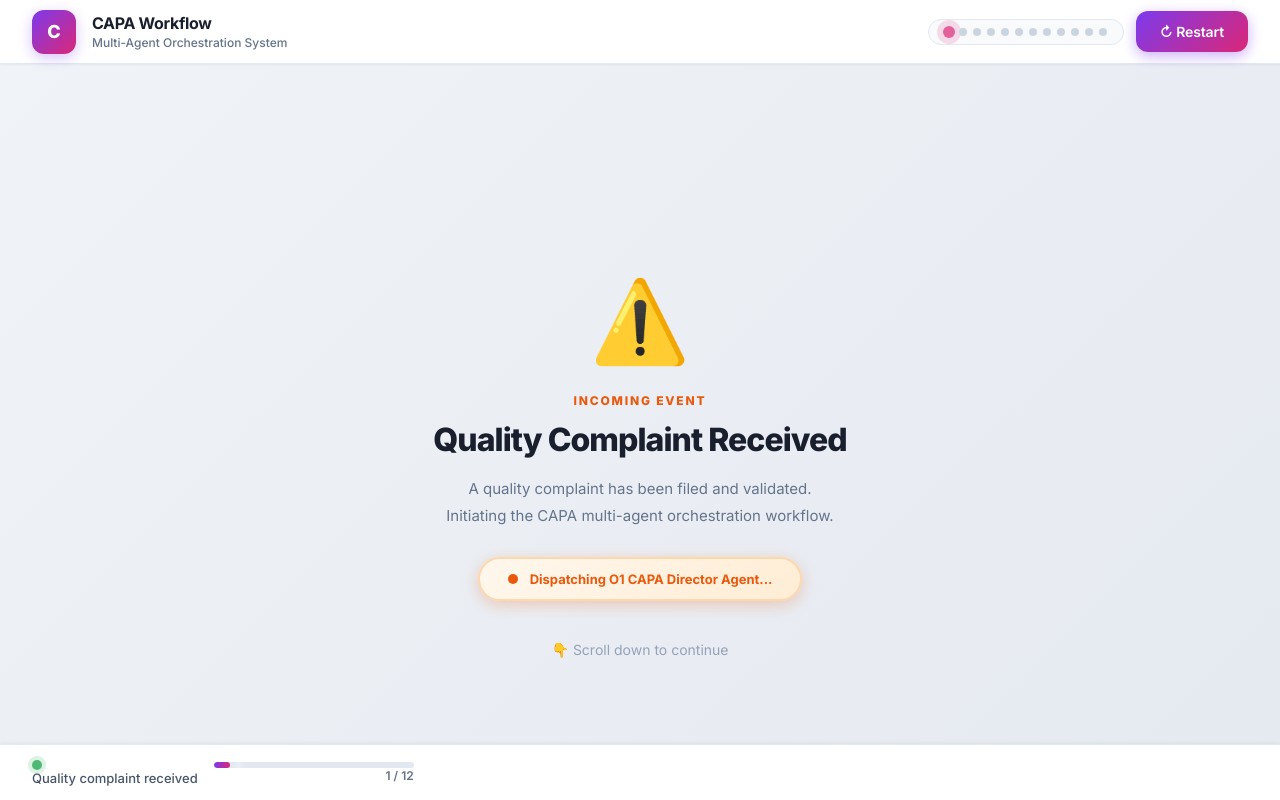
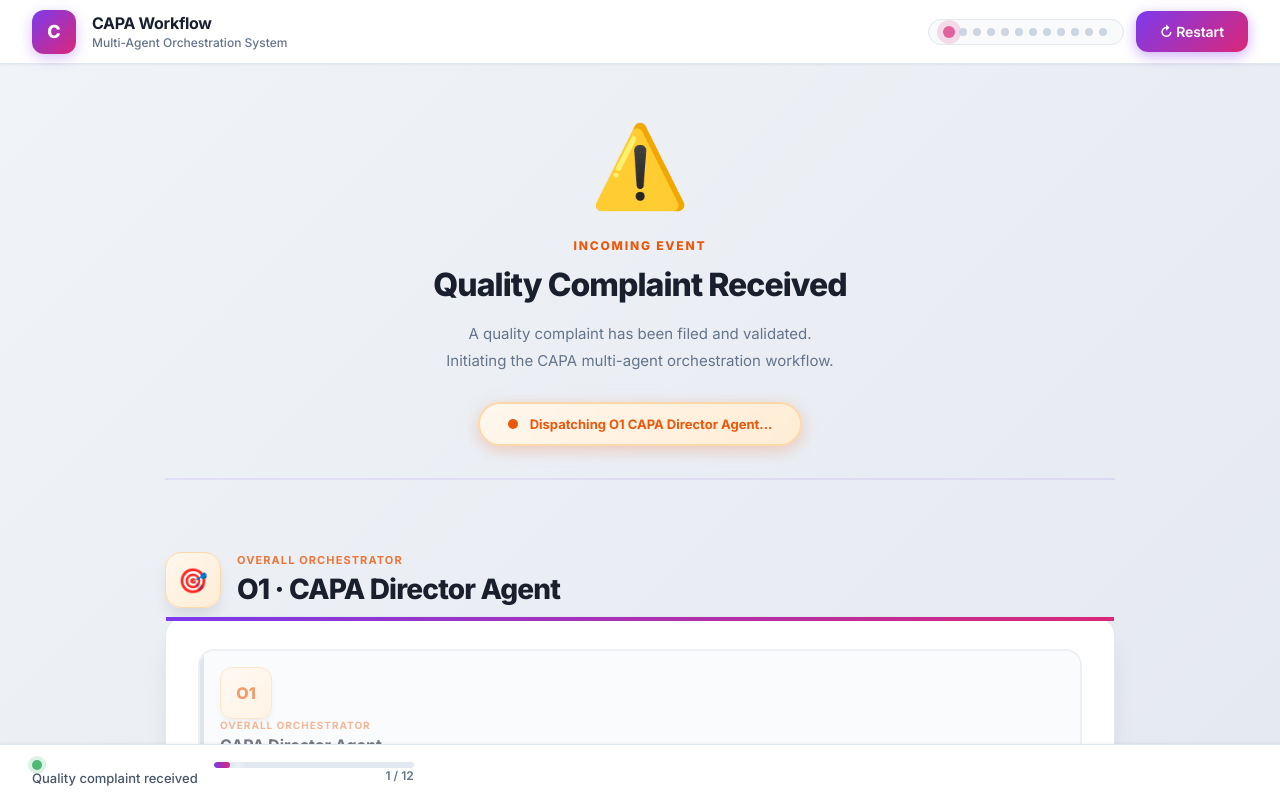
Before and after one commit to SathyaNovintix/Orchestration, a website: page capa flow video/index.html in a window 1280 px wide. Both pictures are taken after a click on the button "▶ Run Simulation". Drawn offline with Linux system fonts and the light colour scheme.

Commit message:
Remove scroll prompts and full-screen sections - natural scrolling

```diff
--- a/capa flow video/app-scroll-only.js
+++ b/capa flow video/app-scroll-only.js
@@ -160,7 +160,7 @@ const renderAllContent = () => {
 
   container.innerHTML = `
     <!-- SECTION 0: COMPLAINT RECEIVED -->
-    <div class="workflow-section" style="min-height:100vh;display:flex;align-items:center;justify-content:center;padding:32px 0">
+    <div class="workflow-section" style="display:flex;align-items:center;justify-content:center;padding:32px 0">
       <div style="text-align:center;animation:slideInUp 0.5s ease-out">
         <div style="font-size:80px;margin-bottom:24px">⚠️</div>
         <div style="font-size:12px;font-weight:800;letter-spacing:0.15em;color:#ea580c;margin-bottom:12px;text-transform:uppercase">Incoming Event</div>
@@ -170,12 +170,11 @@ const renderAllContent = () => {
           <div style="width:10px;height:10px;border-radius:50%;background:#ea580c"></div>
           Dispatching O1 CAPA Director Agent...
         </div>
-        <div style="margin-top:40px;font-size:14px;color:#94a3b8">👇 Scroll down to continue</div>
       </div>
     </div>
 
     <!-- SECTION 1: O1 CAPA DIRECTOR -->
-    <div class="workflow-section" style="min-height:100vh;display:flex;align-items:center;padding:32px 0">
+    <div class="workflow-section" style="display:flex;align-items:center;padding:32px 0">
       <div style="width:100%">
         <div class="slide-header">
           <div class="slide-icon color-orange">🎯</div>
@@ -204,12 +203,11 @@ const renderAllContent = () => {
             </div>
           </div>
         </div>
-        <div style="margin-top:40px;text-align:center;font-size:14px;color:#94a3b8">👇 Scroll down to continue</div>
       </div>
     </div>
 
     <!-- SECTION 2: O2 RISK ANALYSIS -->
-    <div class="workflow-section" style="min-height:150vh;padding:32px 0">
+    <div class="workflow-section" style="padding:32px 0">
       <div class="slide-header">
         <div class="slide-icon color-purple">🔍</div>
         <div class="slide-info">
@@ -318,11 +316,10 @@ const renderAllContent = () => {
           <div class="agent-status completed">✓</div>
         </div>
       </div>
-      <div style="margin-top:40px;text-align:center;font-size:14px;color:#94a3b8">👇 Scroll down to continue</div>
     </div>
 
     <!-- SECTION 3: HUMAN CHECKPOINT 1 -->
-    <div class="workflow-section" style="min-height:100vh;display:flex;align-items:center;padding:32px 0">
+    <div class="workflow-section" style="display:flex;align-items:center;padding:32px 0">
       <div style="width:100%">
         <div class="slide-header">
           <div class="slide-icon color-purple">👤</div>
@@ -338,12 +335,11 @@ const renderAllContent = () => {
             <div class="human-description">Risk Analysis output under human review.<br>Verifying RPN values, regulatory flags, and AI reasoning<br>before proceeding to Root Cause Analysis.</div>
           </div>
         </div>
-        <div style="margin-top:40px;text-align:center;font-size:14px;color:#94a3b8">👇 Scroll down to continue</div>
       </div>
     </div>
 
     <!-- SECTION 4: O3 RCA ORCHESTRATOR -->
-    <div class="workflow-section" style="min-height:100vh;display:flex;align-items:center;padding:32px 0">
+    <div class="workflow-section" style="display:flex;align-items:center;padding:32px 0">
       <div style="width:100%">
         <div class="slide-header">
           <div class="slide-icon color-purple">🧬</div>
@@ -375,12 +371,11 @@ const renderAllContent = () => {
             </div>
           </div>
         </div>
-        <div style="margin-top:40px;text-align:center;font-size:14px;color:#94a3b8">👇 Scroll down to continue</div>
       </div>
     </div>
 
     <!-- SECTION 5: O4 WHY ANALYSIS -->
-    <div class="workflow-section" style="min-height:180vh;padding:32px 0">
+    <div class="workflow-section" style="padding:32px 0">
       <div class="slide-header">
         <div class="slide-icon color-pink">❓</div>
         <div class="slide-info">
@@ -490,11 +485,10 @@ const renderAllContent = () => {
           <div style="font-size:13px;color:#64748b">If RCA not identified, loops back to A8 for deeper questioning</div>
         </div>
       </div>
-      <div style="margin-top:40px;text-align:center;font-size:14px;color:#94a3b8">👇 Scroll down to continue</div>
     </div>
 
     <!-- SECTION 6: O5 FISHBONE ANALYSIS -->
-    <div class="workflow-section" style="min-height:180vh;padding:32px 0">
+    <div class="workflow-section" style="padding:32px 0">
       <div class="slide-header">
         <div class="slide-icon color-pink">🐟</div>
         <div class="slide-info">
@@ -605,11 +599,10 @@ const renderAllContent = () => {
           <div style="font-size:13px;color:#64748b">O4 and O5 work together iteratively until root cause is identified</div>
         </div>
       </div>
-      <div style="margin-top:40px;text-align:center;font-size:14px;color:#94a3b8">👇 Scroll down to continue</div>
     </div>
 
     <!-- SECTION 7: HUMAN CHECKPOINT 2 -->
-    <div class="workflow-section" style="min-height:100vh;display:flex;align-items:center;padding:32px 0">
+    <div class="workflow-section" style="display:flex;align-items:center;padding:32px 0">
       <div style="width:100%">
         <div class="slide-header">
           <div class="slide-icon color-purple">👤</div>
@@ -625,12 +618,11 @@ const renderAllContent = () => {
             <div class="human-description">Root Cause Analysis output under human review.<br>Verifying identified root causes and evidence<br>before proceeding to Action Planning.</div>
           </div>
         </div>
-        <div style="margin-top:40px;text-align:center;font-size:14px;color:#94a3b8">👇 Scroll down to continue</div>
       </div>
     </div>
 
     <!-- SECTION 8: A15 ACTION PLANNER -->
-    <div class="workflow-section" style="min-height:100vh;display:flex;align-items:center;padding:32px 0">
+    <div class="workflow-section" style="display:flex;align-items:center;padding:32px 0">
       <div style="width:100%">
         <div class="slide-header">
           <div class="slide-icon color-green">📋</div>
@@ -664,12 +656,11 @@ const renderAllContent = () => {
             </div>
           </div>
         </div>
-        <div style="margin-top:40px;text-align:center;font-size:14px;color:#94a3b8">👇 Scroll down to continue</div>
       </div>
     </div>
 
     <!-- SECTION 9: A16 EFFECTIVENESS -->
-    <div class="workflow-section" style="min-height:100vh;display:flex;align-items:center;padding:32px 0">
+    <div class="workflow-section" style="display:flex;align-items:center;padding:32px 0">
       <div style="width:100%">
         <div class="slide-header">
           <div class="slide-icon color-green">✓</div>
@@ -707,12 +698,11 @@ const renderAllContent = () => {
             </div>
           </div>
         </div>
-        <div style="margin-top:40px;text-align:center;font-size:14px;color:#94a3b8">👇 Scroll down to continue</div>
       </div>
     </div>
 
     <!-- SECTION 10: WORKFLOW COMPLETE -->
-    <div class="workflow-section" style="min-height:100vh;display:flex;align-items:center;justify-content:center;padding:48px 0">
+    <div class="workflow-section" style="display:flex;align-items:center;justify-content:center;padding:48px 0">
       <div style="text-align:center">
         <div style="font-size:96px;margin-bottom:24px">✓</div>
         <div style="font-size:12px;font-weight:800;letter-spacing:0.15em;color:#16a34a;margin-bottom:12px;text-transform:uppercase">Workflow Complete</div>
--- a/capa flow video/styles.css
+++ b/capa flow video/styles.css
@@ -364,12 +364,11 @@ html, body {
   display: flex;
   flex-direction: column;
   align-items: center;
-  padding: 0;
-  overflow-y: scroll;
+  padding: 20px;
+  overflow-y: auto;
   overflow-x: hidden;
   background: linear-gradient(135deg, #f0f4f8 0%, #e5e9f0 100%);
   scroll-behavior: smooth;
-  scroll-snap-type: y mandatory;
 }
 
 .showcase::-webkit-scrollbar {
@@ -392,26 +391,29 @@ html, body {
 
 .slide-container {
   width: 100%;
+  max-width: 950px;
   display: flex;
   flex-direction: column;
   align-items: center;
+  gap: 40px;
+  padding-bottom: 40px;
 }
 
 .workflow-section {
   width: 100%;
-  min-height: 100vh;
-  scroll-snap-align: start;
-  scroll-snap-stop: always;
   display: flex;
   flex-direction: column;
   align-items: center;
-  justify-content: center;
-  padding: 40px 20px;
+  padding: 32px 0;
+  border-bottom: 2px solid rgba(124, 58, 237, 0.1);
+}
+
+.workflow-section:last-child {
+  border-bottom: none;
 }
 
 .workflow-section > div {
   width: 100%;
-  max-width: 950px;
 }
 
 /* ════════════════════════════════════════════════════════════════
```
